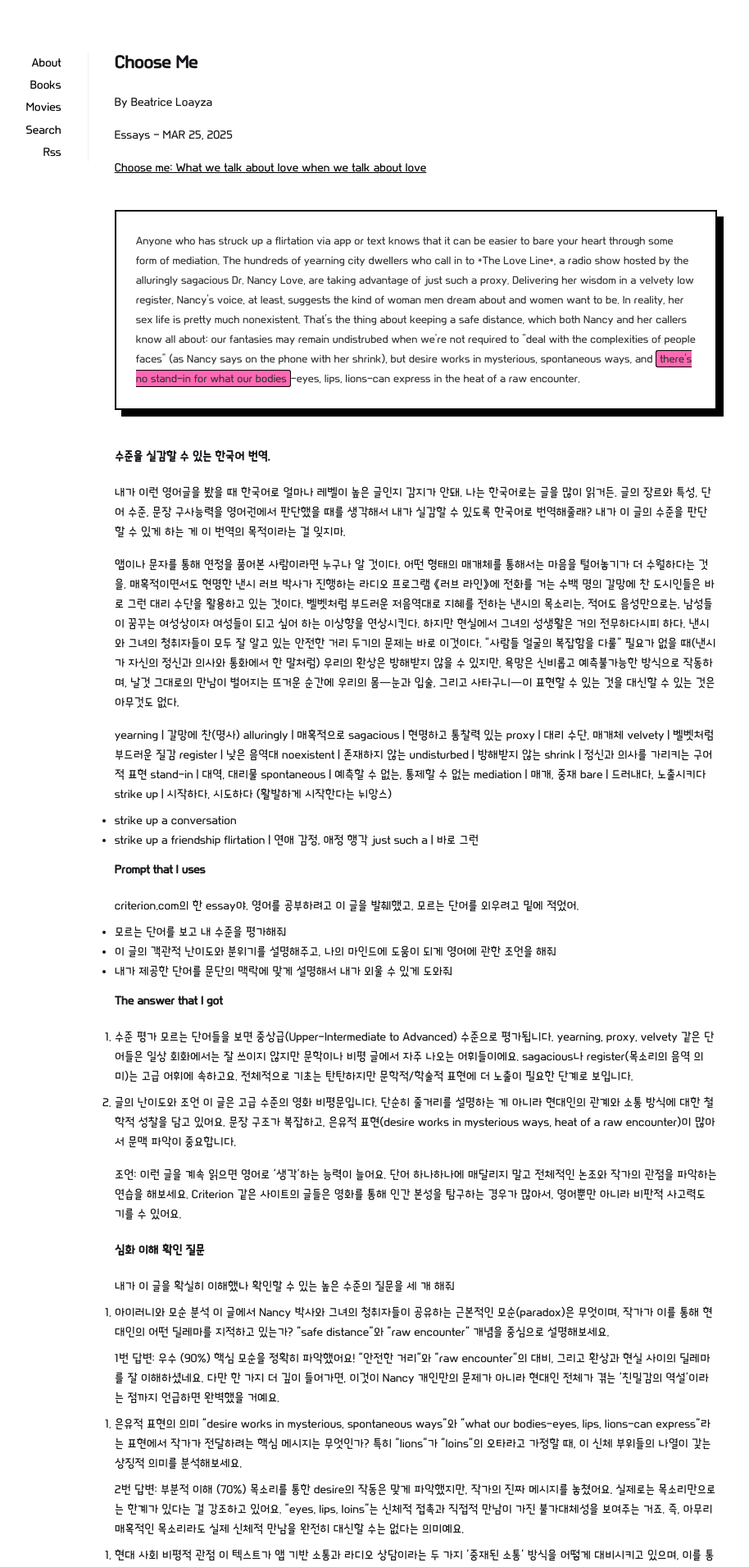
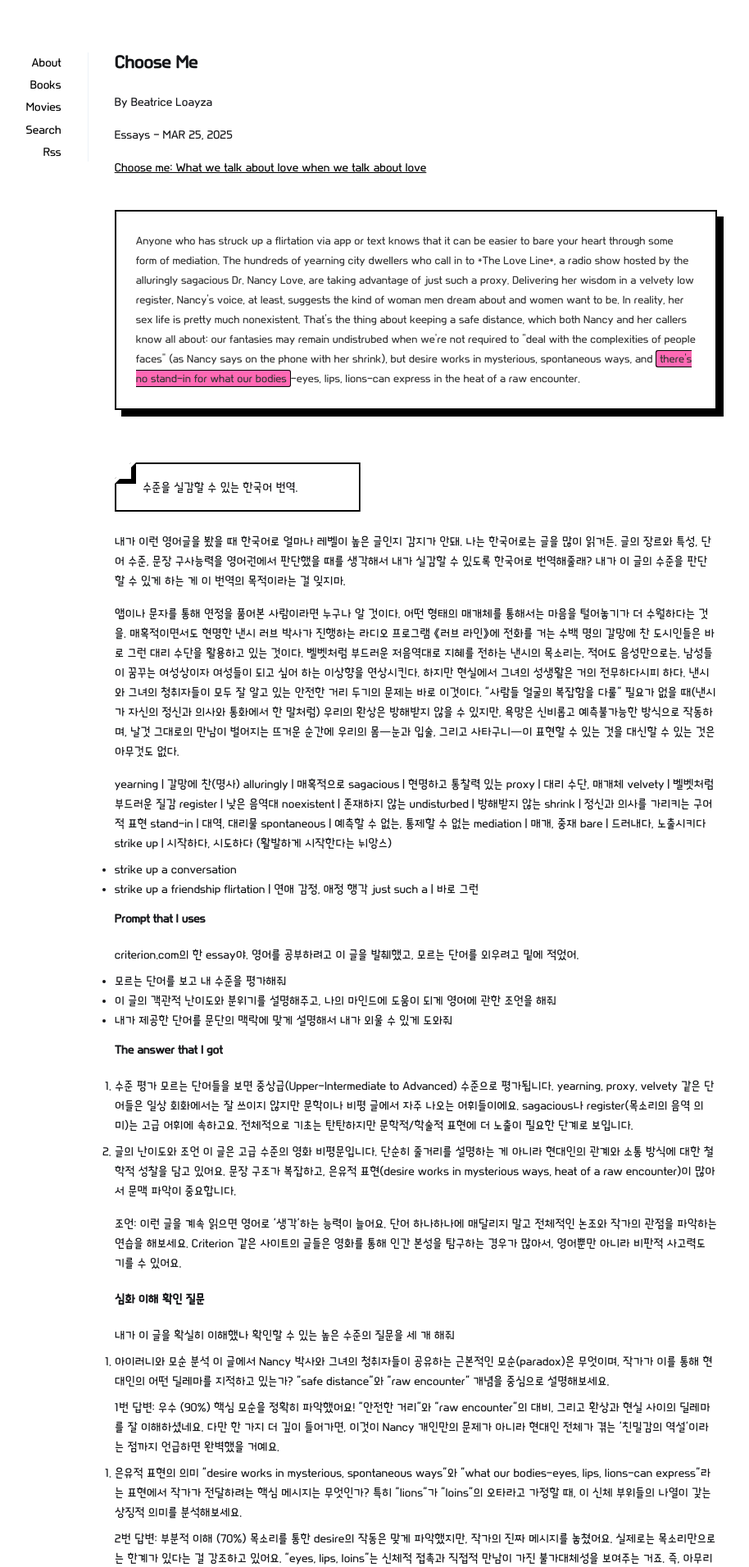
Before and after one commit to tewtew-00/tewtew-00.github.io, a Jekyll site: the page built from _posts/2025-07-19-Choose-me-1.md, in a window 1280 px wide. Shown: the top 1911 px of the page at 82% size, without its empty margins (213-1127 px from the left). Built offline with Jekyll 4.4.1, drawn with Linux system fonts in a browser that asks for light colours.

Commit message:
memo-demo

```diff
--- a/_posts/2025-07-19-Choose-me-1.md
+++ b/_posts/2025-07-19-Choose-me-1.md
@@ -20,7 +20,12 @@ Anyone who has struck up a flirtation via app or text knows that it can be easie
 
 </div>
 
-#### 수준을 실감할 수 있는 한국어 번역.
+<div class="memo-triangle-left">
+
+수준을 실감할 수 있는 한국어 번역.
+
+</div>
+
 내가 이런 영어글을 봤을 때 한국어로 얼마나 레벨이 높은 글인지 감지가 안돼. 나는 한국어로는 글을 많이 읽거든. 글의 장르와 특성, 단어 수준, 문장 구사능력을 영어권에서 판단했을 때를 생각해서 내가 실감할 수 있도록 한국어로 번역해줄래? 내가 이 글의 수준을 판단할 수 있게 하는 게 이 번역의 목적이라는 걸 잊지마.
 
 앱이나 문자를 통해 연정을 품어본 사람이라면 누구나 알 것이다. 어떤 형태의 매개체를 통해서는 마음을 털어놓기가 더 수월하다는 것을. 매혹적이면서도 현명한 낸시 러브 박사가 진행하는 라디오 프로그램 《러브 라인》에 전화를 거는 수백 명의 갈망에 찬 도시인들은 바로 그런 대리 수단을 활용하고 있는 것이다. 벨벳처럼 부드러운 저음역대로 지혜를 전하는 낸시의 목소리는, 적어도 음성만으로는, 남성들이 꿈꾸는 여성상이자 여성들이 되고 싶어 하는 이상향을 연상시킨다. 하지만 현실에서 그녀의 성생활은 거의 전무하다시피 하다. 낸시와 그녀의 청취자들이 모두 잘 알고 있는 안전한 거리 두기의 문제는 바로 이것이다. "사람들 얼굴의 복잡함을 다룰" 필요가 없을 때(낸시가 자신의 정신과 의사와 통화에서 한 말처럼) 우리의 환상은 방해받지 않을 수 있지만, 욕망은 신비롭고 예측불가능한 방식으로 작동하며, 날것 그대로의 만남이 벌어지는 뜨거운 순간에 우리의 몸—눈과 입술, 그리고 사타구니—이 표현할 수 있는 것을 대신할 수 있는 것은 아무것도 없다.
--- a/_sass/_main.scss
+++ b/_sass/_main.scss
@@ -42,6 +42,59 @@ body {
 	text-transform: uppercase;
 	letter-spacing: 0.5px;
 	margin-top: 12px;
+}
+
+.memo-triangle-left {
+	position: relative;
+	background: #fff;
+	border: 2px solid #000;
+	border-top-left-radius: 0;
+	padding: 16px 20px 16px 32px;
+	margin: 32px 0 16px 0;
+	display: block;
+	width: 300px;
+	box-shadow: 6px 6px 0px #000;
+	/* 접힌 부분을 잘라내기 위한 클리핑 */
+	clip-path: polygon(20px 0, 100% 0, 100% 100%, 0 100%, 0 20px);
+}
+
+/* 접힌 부분의 검은 테두리 (바깥쪽) */
+.memo-triangle-left::before {
+	content: '';
+	position: absolute;
+	top: -2px;
+	left: -2px;
+	width: 0;
+	height: 0;
+	border-right: 26px solid #000;
+	/* 빗변 두께 조절: 이 값을 바꾸세요! 더 크게 하면 빗변이 두꺼워짐 */
+	border-top: 26px solid transparent;
+	/* 위 값과 동일하게 맞춰주세요 */
+}
+
+/* 접힌 부분의 흰색 내부 (안쪽) */
+.memo-triangle-left::after {
+	content: '';
+	position: absolute;
+	top: 0px;
+	left: 0px;
+	width: 0;
+	height: 0;
+	border-right: 18px solid #fff;
+	/* 이 값은 고정 (안쪽 삼각형 크기) */
+	border-top: 18px solid transparent;
+	/* 이 값도 고정 */
+}
+
+.memo-triangle-left h3 {
+	margin: 0;
+	font-size: 16px;
+	font-weight: bold;
+	color: #333;
+}
+
+.demo-section {
+	margin: 50px 0;
 }
 
 nav ul {
```
